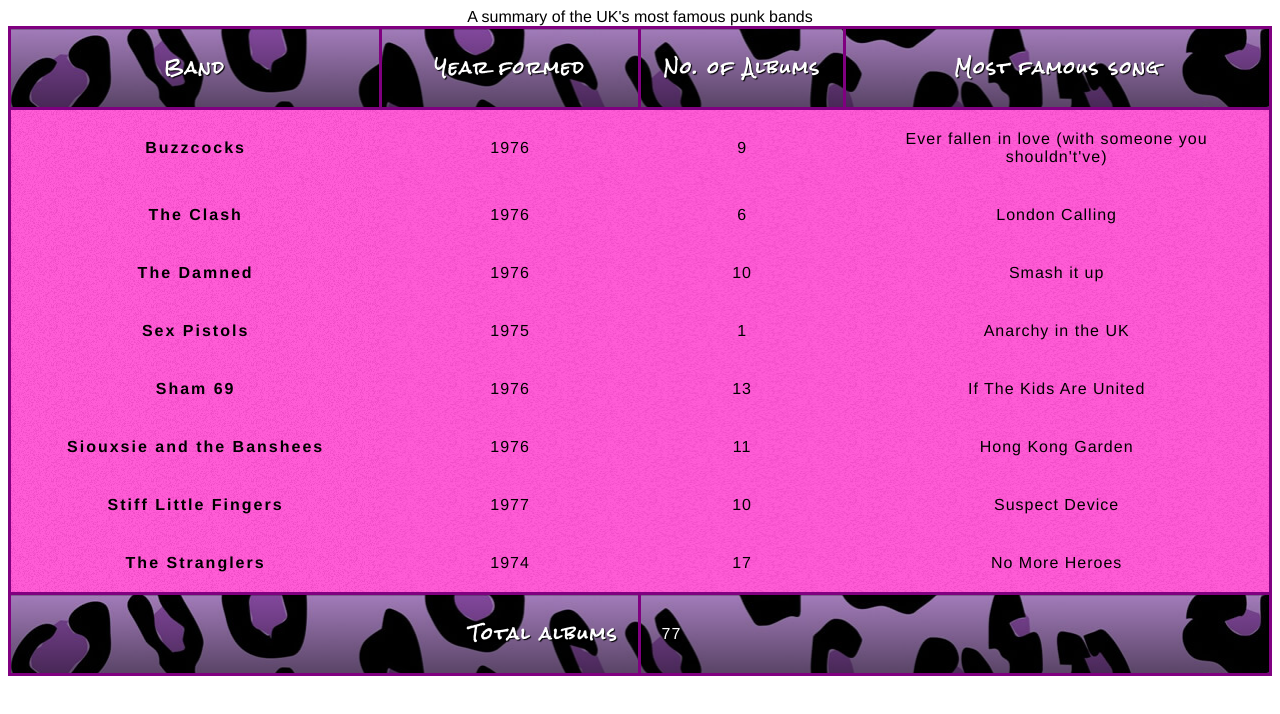
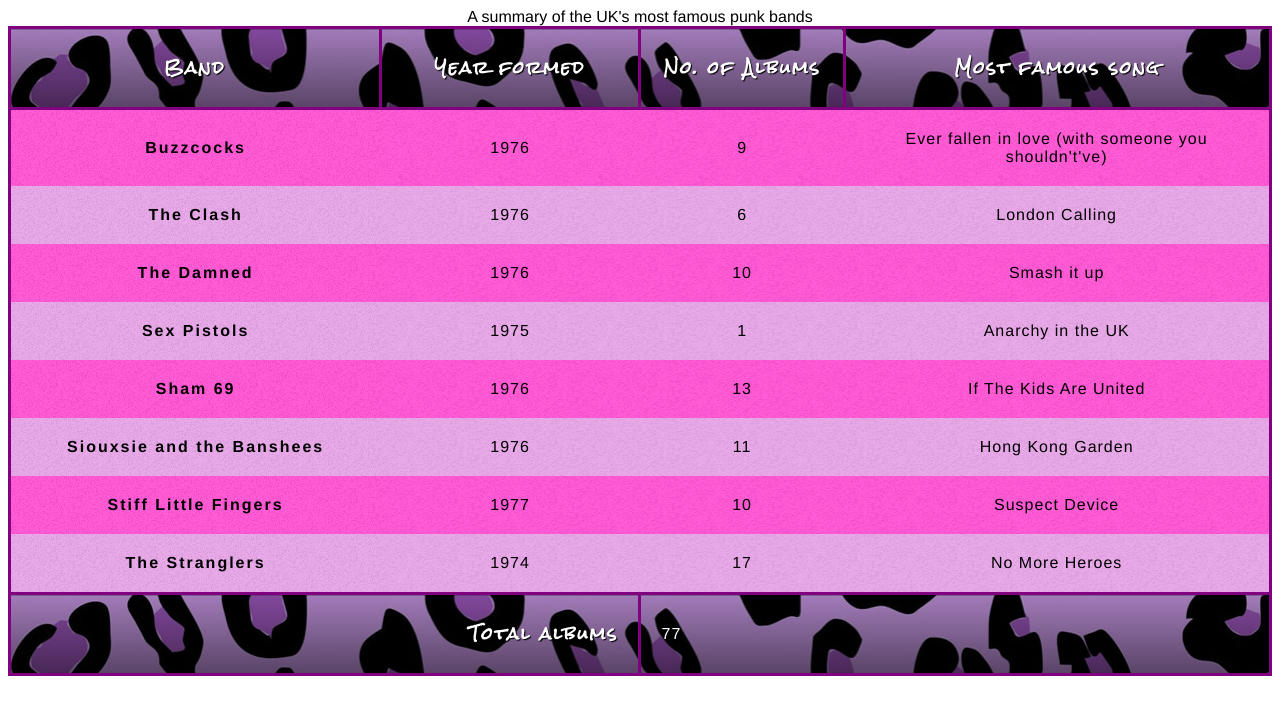
Before and after one commit to masarukono/masarukono.github.io, a plain HTML site: page html/punkbands/index.html in a window 1280 px wide. Drawn offline with Linux system fonts and the light colour scheme.

Commit message:
zebra striping

```diff
--- a/html/punkbands/style.css
+++ b/html/punkbands/style.css
@@ -77,7 +77,7 @@
 }
 
 tbody tr:nth-child(even) {
-    back-ground-color: #e495e4;
+    background-color: #e495e4;
 }
 
 tbody tr {
```
